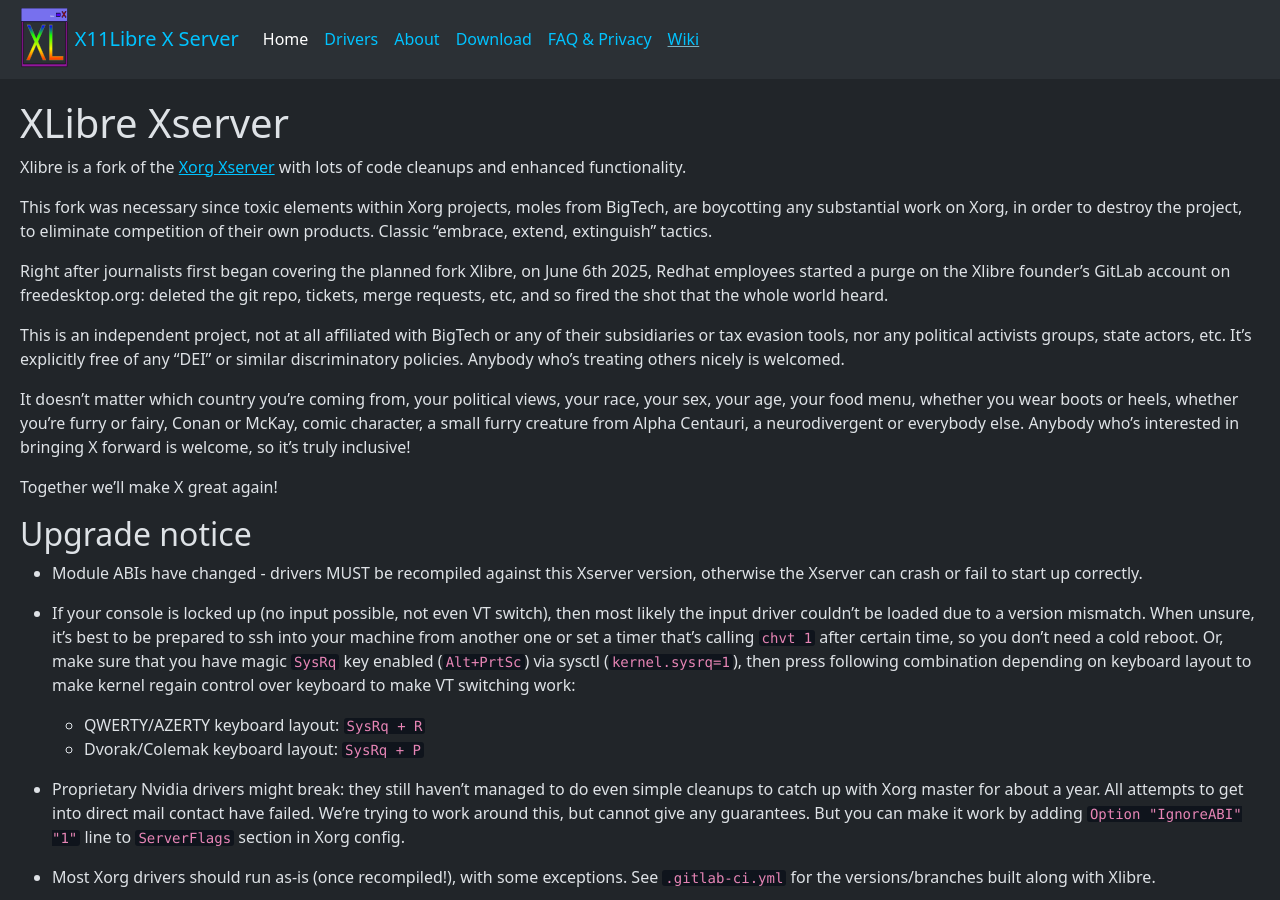
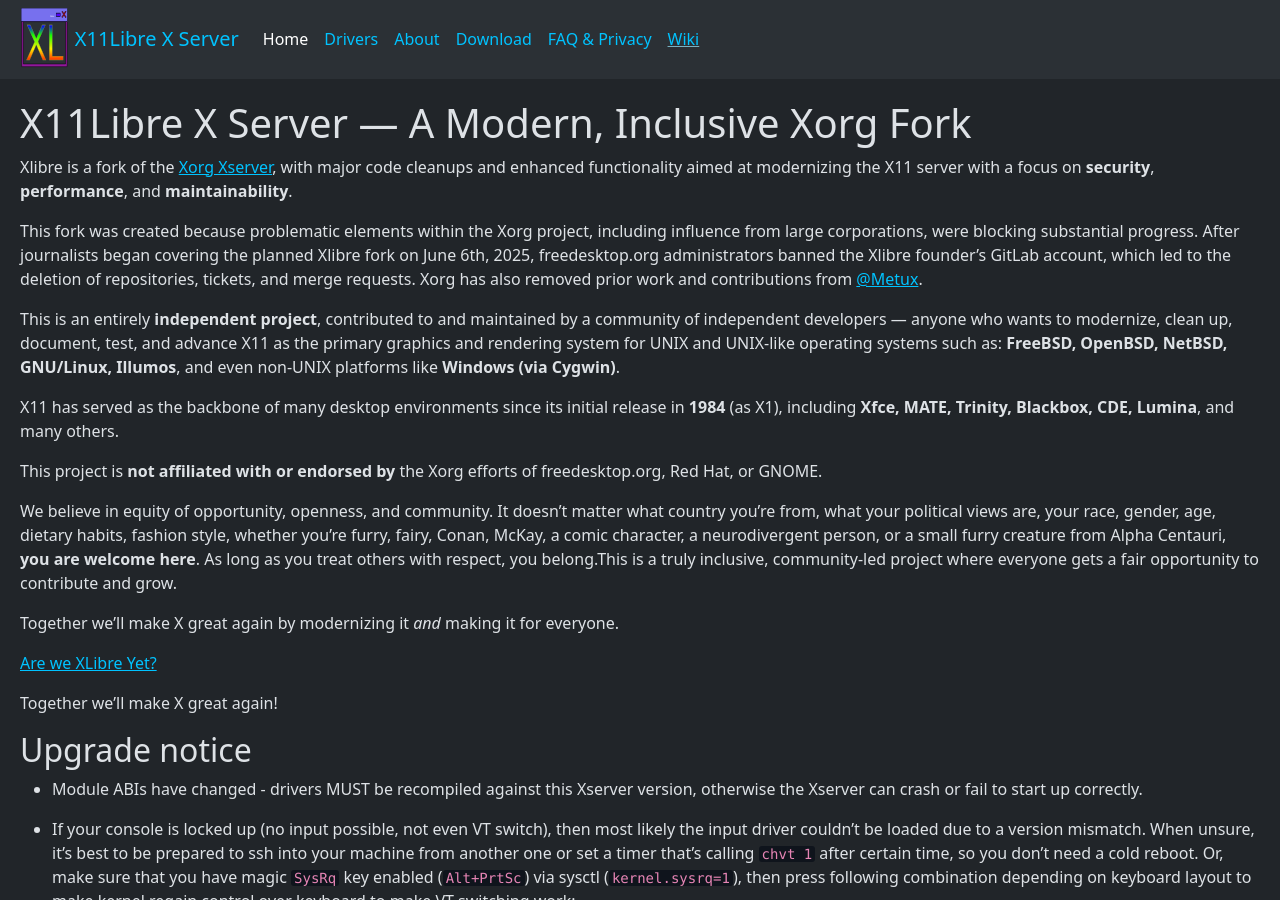
Before and after one commit to xgui4/x11libre-website, a Jekyll site: the page built from index.md, in a window 1280 px wide and 900 px high. Built offline with Jekyll 4.4.1, drawn with Linux system fonts in a browser that asks for light colours.

Commit message:
fix: update Gemfile.lock to include rb-fsevent dependency and enhance index.md for clarity and inclusivity

```diff
--- a/index.md
+++ b/index.md
@@ -3,31 +3,41 @@
 layout: page
 ---
 
-# XLibre Xserver
-Xlibre is a fork of the [Xorg Xserver](https://gitlab.freedesktop.org/xorg/xserver)
-with lots of code cleanups and enhanced functionality.
+# X11Libre X Server — A Modern, Inclusive Xorg Fork
 
-This fork was necessary since toxic elements within Xorg projects, moles from
-BigTech, are boycotting any substantial work on Xorg, in order to destroy the
-project, to eliminate competition of their own products. Classic “embrace,
-extend, extinguish” tactics.
+Xlibre is a fork of the [Xorg Xserver](https://gitlab.freedesktop.org/xorg/xserver), with
+major code cleanups and enhanced functionality aimed at modernizing the X11 server
+with a focus on **security**, **performance**, and **maintainability**.
 
-Right after journalists first began covering the planned fork Xlibre, on June
-6th 2025, Redhat employees started a purge on the Xlibre founder’s GitLab
-account on freedesktop.org: deleted the git repo, tickets, merge requests, etc,
-and so fired the shot that the whole world heard.
+This fork was created because problematic elements within the Xorg project, including
+influence from large corporations, were blocking substantial progress. After journalists
+began covering the planned Xlibre fork on June 6th, 2025, freedesktop.org administrators
+banned the Xlibre founder’s GitLab account, which led to the deletion of repositories,
+tickets, and merge requests. Xorg has also removed prior work and contributions from [@Metux](https://github.com/metux).
 
-This is an independent project, not at all affiliated with BigTech or any of
-their subsidiaries or tax evasion tools, nor any political activists groups,
-state actors, etc. It’s explicitly free of any “DEI” or similar discriminatory
-policies. Anybody who’s treating others nicely is welcomed.
+This is an entirely **independent project**, contributed to and maintained by a community
+of independent developers — anyone who wants to modernize, clean up, document, test,
+and advance X11 as the primary graphics and rendering system for UNIX and UNIX-like
+operating systems such as: **FreeBSD, OpenBSD, NetBSD, GNU/Linux, Illumos**, and even
+non-UNIX platforms like **Windows (via Cygwin)**.
 
-It doesn’t matter which country you’re coming from, your political views, your
-race, your sex, your age, your food menu, whether you wear boots or heels,
-whether you’re furry or fairy, Conan or McKay, comic character, a small furry
-creature from Alpha Centauri, a neurodivergent or everybody else.
-Anybody who’s interested in bringing X forward is welcome, so it’s truly
-inclusive!
+X11 has served as the backbone of many desktop environments since its initial release
+in **1984** (as X1), including **Xfce, MATE, Trinity, Blackbox, CDE, Lumina**, and
+many others.
+
+This project is **not affiliated with or endorsed by** the Xorg efforts of freedesktop.org,
+Red Hat, or GNOME.
+
+We believe in equity of opportunity, openness, and community. It doesn’t matter what
+country you’re from, what your political views are, your race, gender, age, dietary
+habits, fashion style, whether you’re furry, fairy, Conan, McKay, a comic character,
+a neurodivergent person, or a small furry creature from Alpha Centauri, **you are welcome here**.
+As long as you treat others with respect, you belong.This is a truly inclusive,
+community-led project where everyone gets a fair opportunity to contribute and grow.
+
+Together we’ll make X great again by modernizing it *and* making it for everyone.
+
+[Are we XLibre Yet?](https://gist.github.com/probonopd/301319568a554abe7426c02eb5e19b5a)
 
 Together we’ll make X great again!
 
```
Also changed, not shown: Gemfile.lock.
